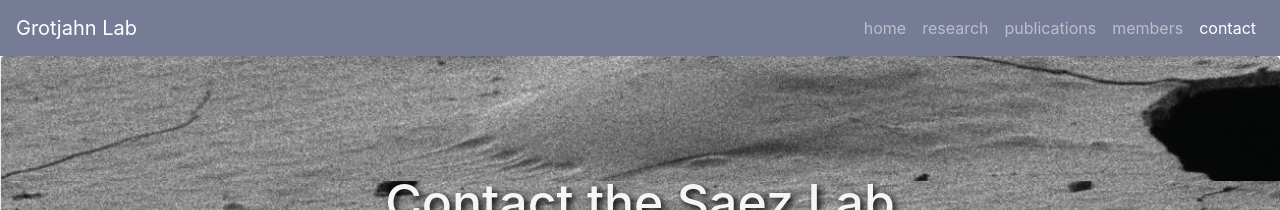
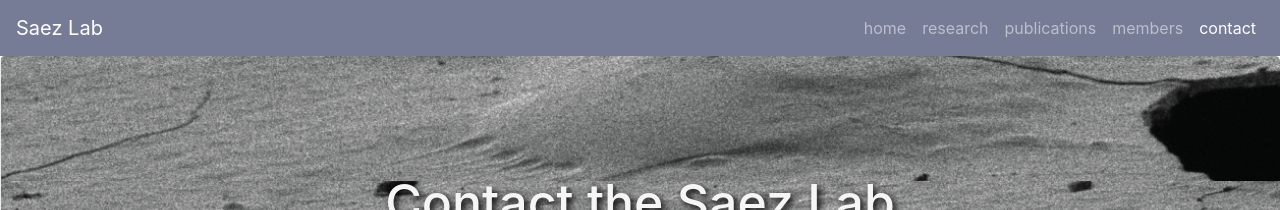
Before and after one commit to Saez-Lab-TSRI/SaezLabWebsite, a Jekyll site: the page built from contact/index.html, in a window 1280 px wide. Shown: the top 210 px of the page. Built offline with Jekyll 4.4.1, drawn with Linux system fonts in a browser that asks for light colours; nearby versions of some CDN libraries; comment, search, counter and statistics services are not loaded.

Commit message:
Update _config.yml

```diff
--- a/_config.yml
+++ b/_config.yml
@@ -1,7 +1,7 @@
-title: Grotjahn Lab
-description: Webpage for the Grotjahn lab at scripps.
+title: Saez Lab
+description: Webpage for the Saez lab at scripps.
 
-url: https://GrotjahnLab.github.io
+url: https://SaezLabTSRI.github.io
 permalink: pretty
 plugins:
   - jekyll-octicons
@@ -10,7 +10,5 @@
     output: False
   alumni:
     output: False
-  interns:
-    output: False
   publications:
     output: False
```
